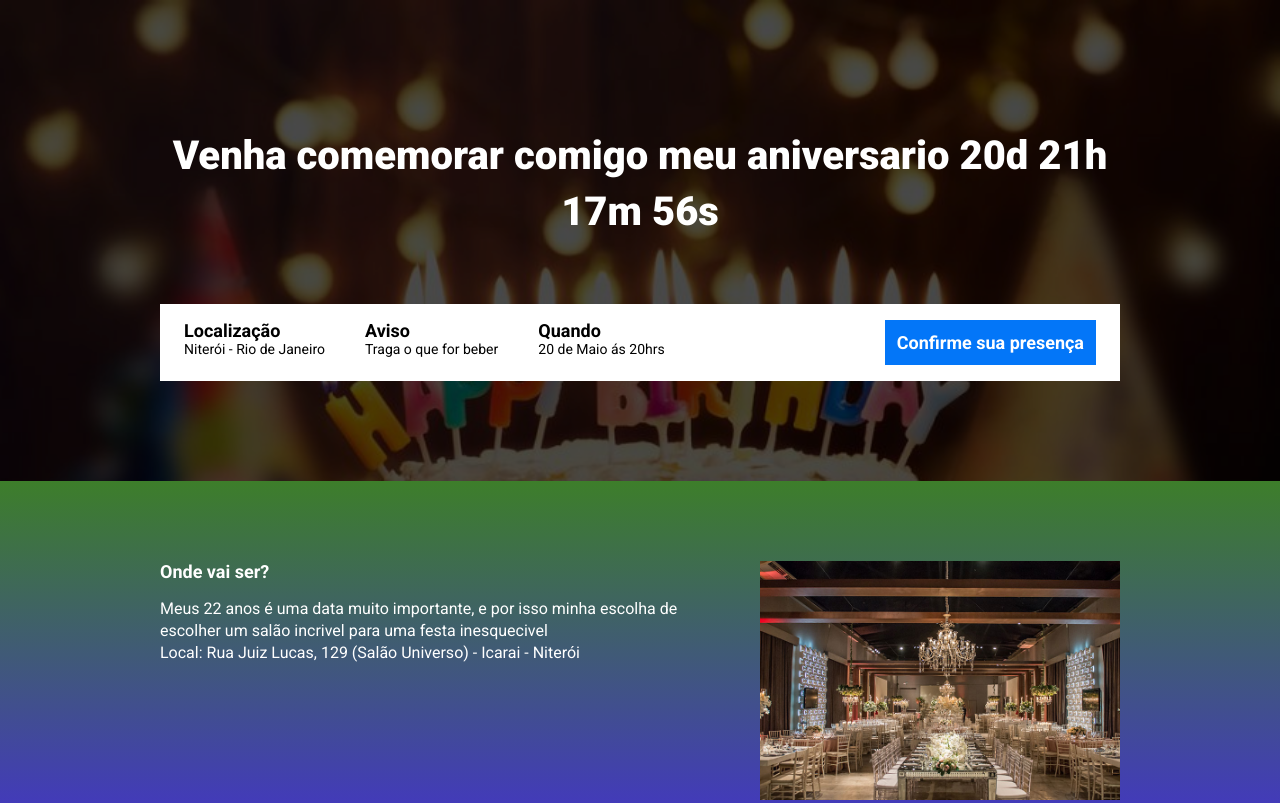
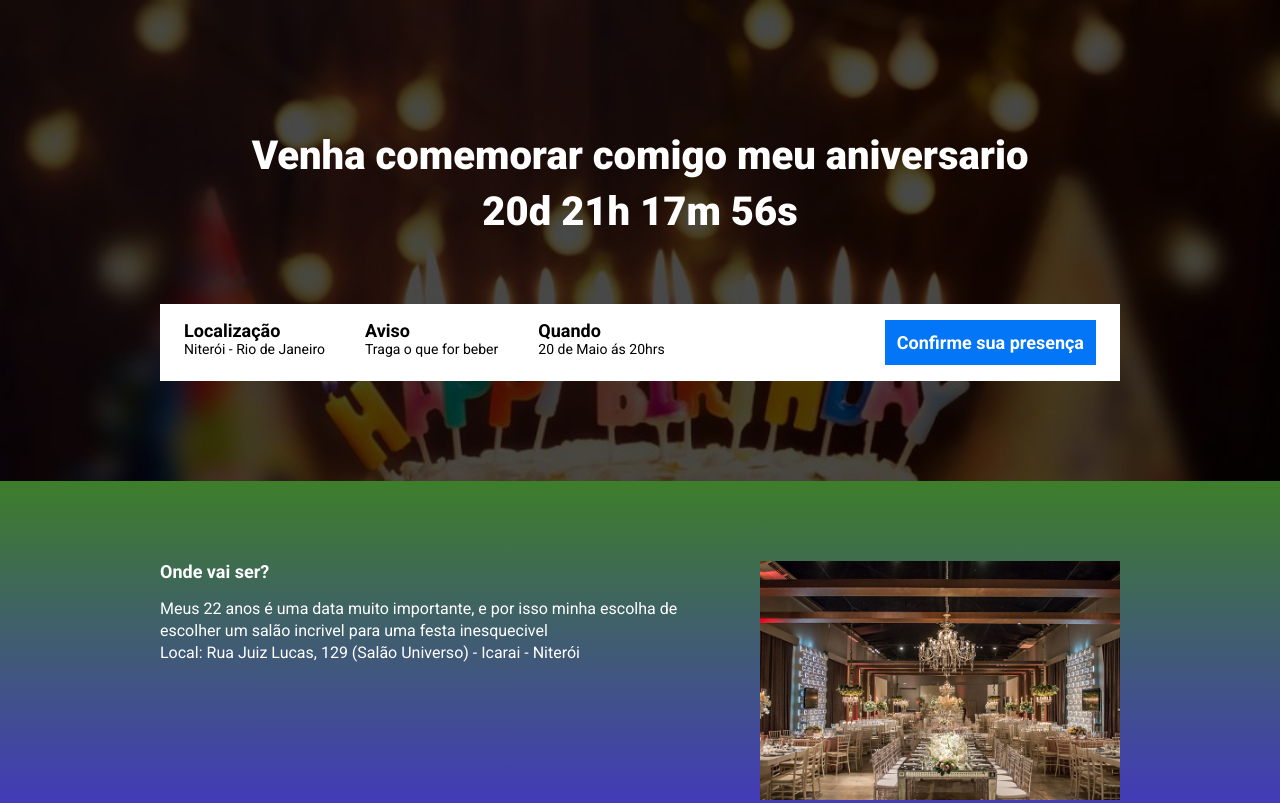
Before and after one commit to Thiagolopesm/projeto_evento_meu_aniversario, a website built with Parcel: page src/index.html in a window 1280 px wide. Shown: the top 803 px of the page. Built offline with nearby package versions, Linux system fonts and the light colour scheme.

Commit message:
Finalizando o site

```diff
--- a/src/index.html
+++ b/src/index.html
@@ -15,7 +15,7 @@
     <header class="hero">
         <div class="container">
             <p class="hero__text">
-                Venha comemorar comigo meu aniversario <span id="countdown"></span>
+                Venha comemorar comigo meu aniversario <br> <span id="countdown"></span>
             </p>
             <div class="infos-bar">
                 <ul class="infos-bar__infos">
```
